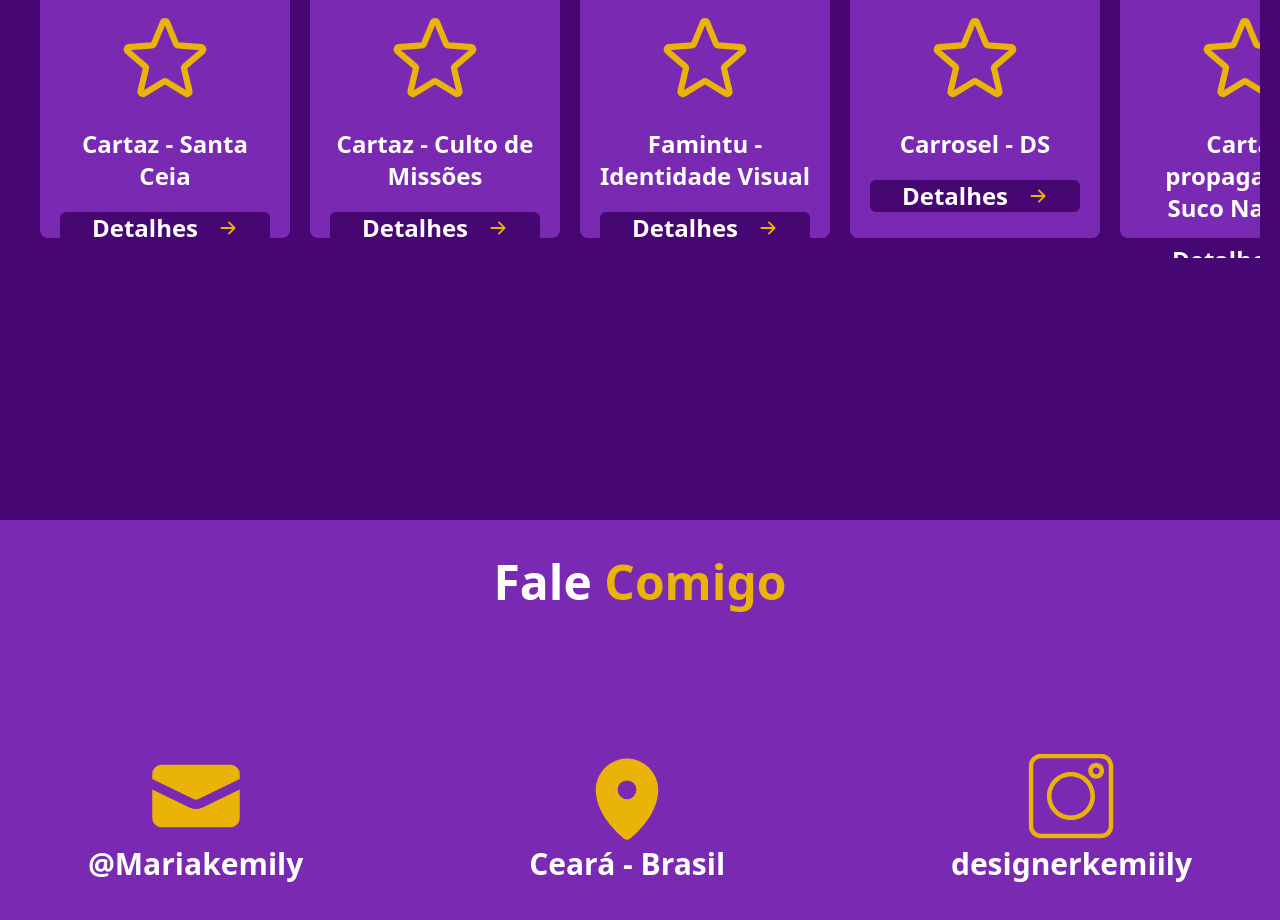
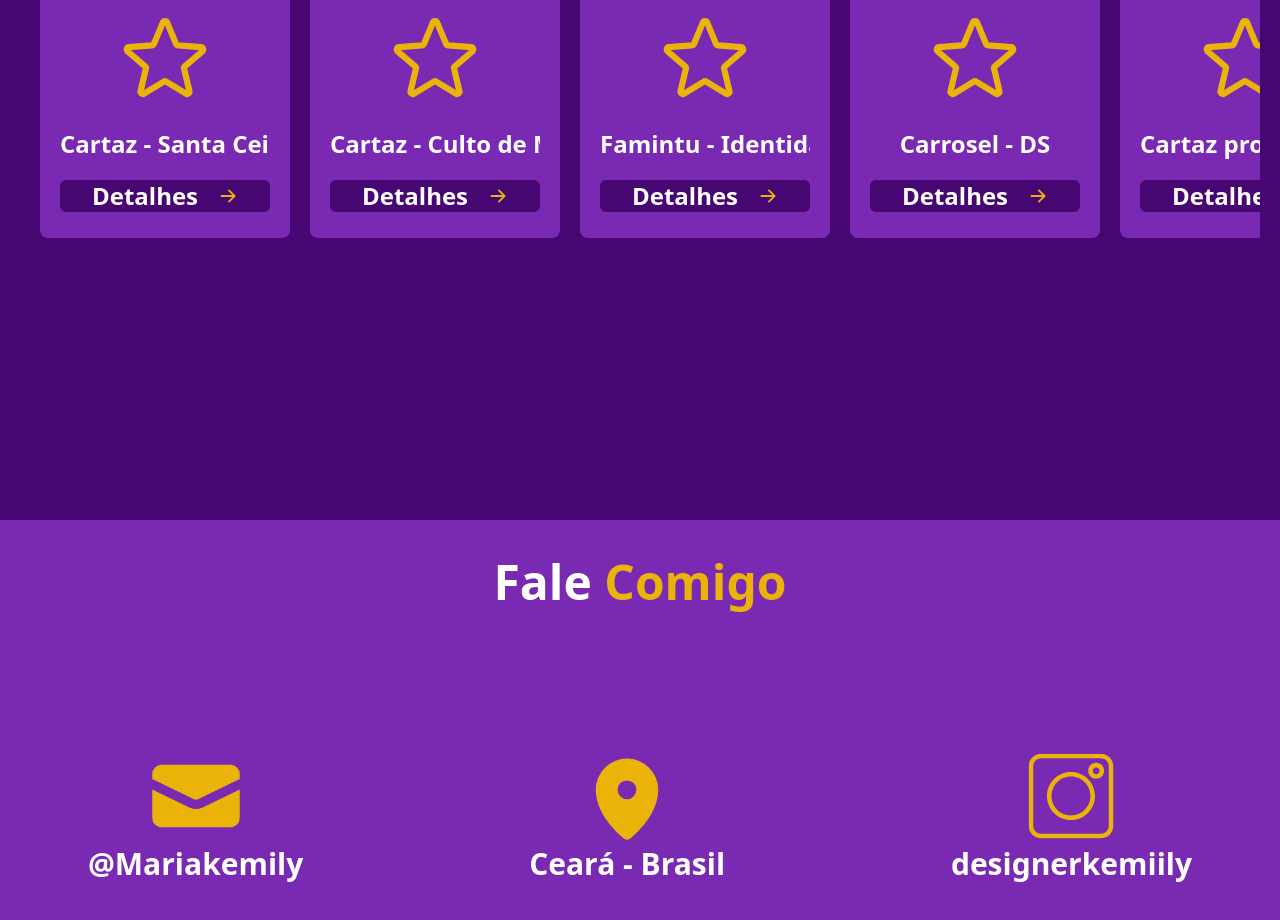
Before and after one commit to gabriellxz/portfolio-mk, a React (Vite) app: page / in a window 1280 px wide. Shown: the part 1880-2800 px from the top of the page. Built offline with nearby package versions, Linux system fonts and the light colour scheme.

Commit message:
corrigindo nome de projetos

```diff
--- a/src/components/Main-projects.tsx
+++ b/src/components/Main-projects.tsx
@@ -10,12 +10,12 @@ export default function MainProjects() {
                 <div className="flex w-full gap-5 overflow-x-scroll p-5 scrollbar-thin scrollbar-thumb-purpleK-100 scrollbar-track-purpleK-200 scroll">
                     {
                         projetosArray.map((item: Projects) => (
-                            <div key={item.nome} className="bg-purpleK-100 max-w-[250px] h-[250px] min-w-[250px] rounded-lg p-5">
+                            <div key={item.nome} className="bg-purpleK-100 max-w-[250px] h-[250px] min-w-[250px] rounded-lg p-5" title={item.nome}>
                                 <div className="flex justify-center text-yellow-500">
                                     <StarIcon />
                                 </div>
                                 <div className="flex flex-col gap-5 items-center text-2xl text-white font-semibold pt-5">
-                                    <span className="w-full text-center rounded-md">{item.nome}</span>
+                                    <span className="w-full text-center rounded-md whitespace-nowrap overflow-hidden">{item.nome}</span>
                                     <a href={item.link} target="_blank" className="bg-purpleK-200 w-full rounded-md flex justify-center items-center gap-5">
                                         Detalhes <ArrowRightIcon className="w-5 text-yellow-500" />
                                     </a>
```
Also changed, not shown: src/index.css (line endings or trailing spaces).
